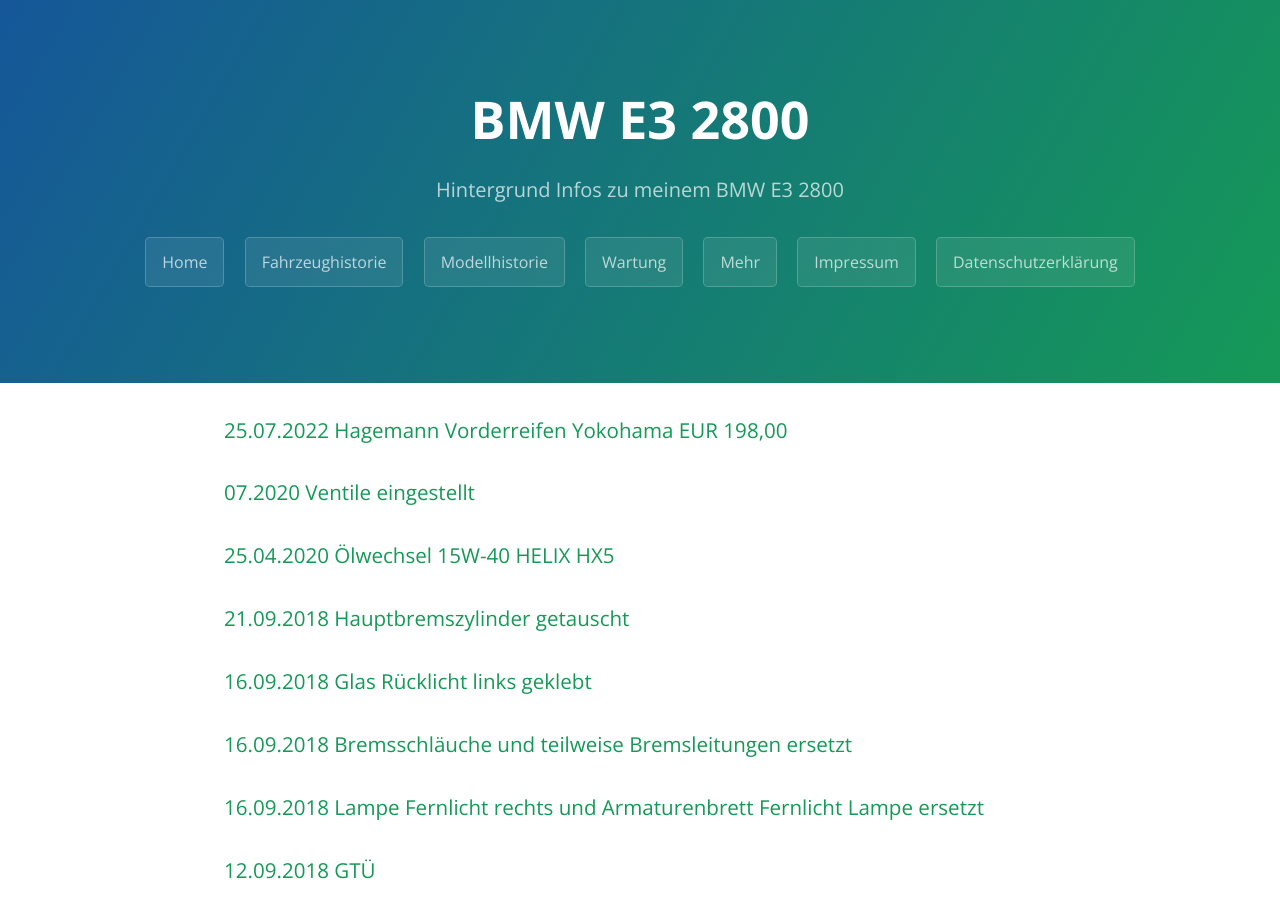
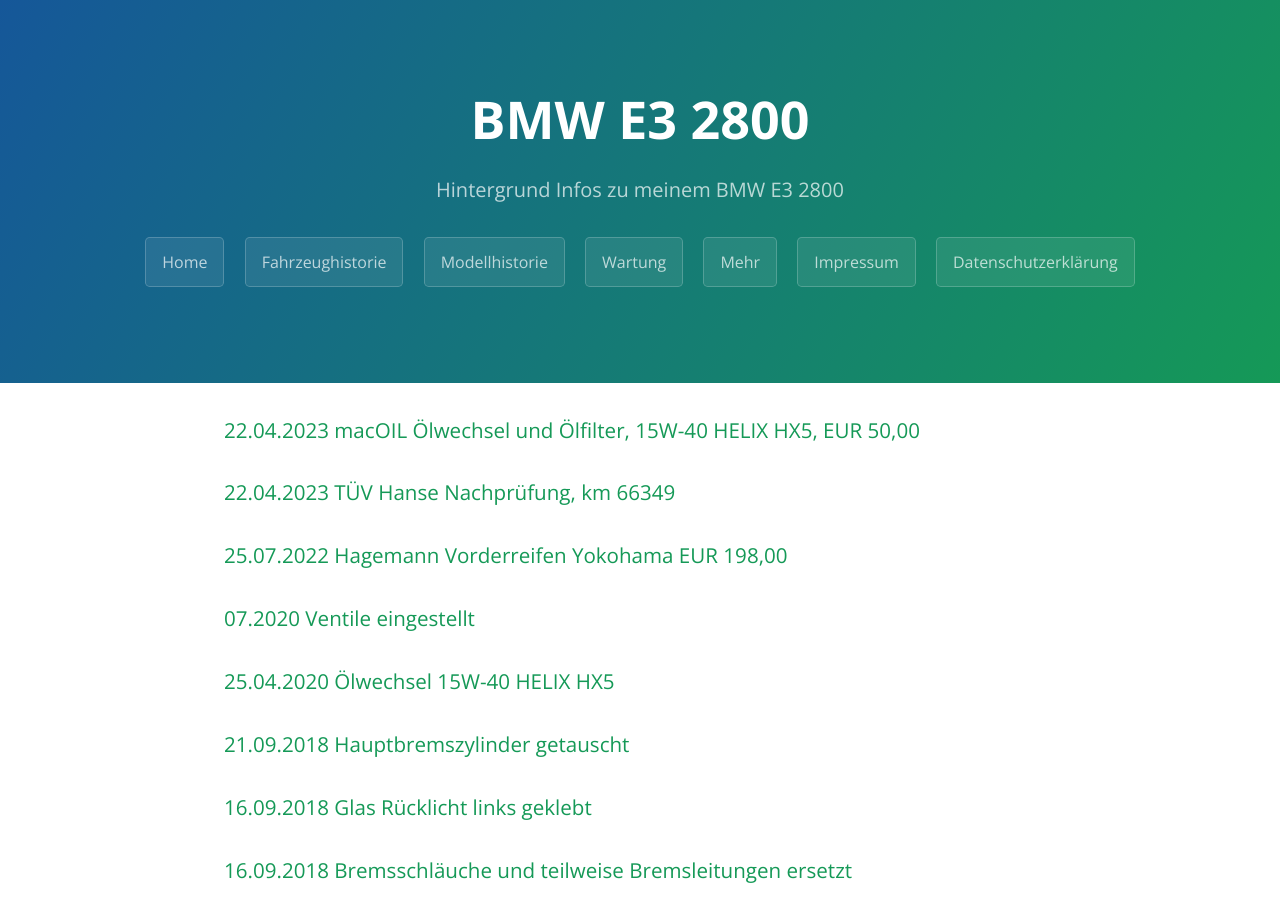
Before and after one commit to trautw/BMW-E3-2800, a Jekyll site: the page built from docs/_pages/03_maintenance.md, in a window 1280 px wide and 900 px high. Built offline with Jekyll 4.4.1, drawn with Linux system fonts in a browser that asks for light colours.

Commit message:
Update 03_maintenance.md

```diff
--- a/docs/_pages/03_maintenance.md
+++ b/docs/_pages/03_maintenance.md
@@ -3,6 +3,10 @@ layout: default
 title: Wartung
 permalink: /maintenance/
 ---
+
+### 22.04.2023 macOIL Ölwechsel und Ölfilter, 15W-40 HELIX HX5, EUR 50,00
+
+### 22.04.2023 TÜV Hanse Nachprüfung, km 66349
 
 ### 25.07.2022 Hagemann Vorderreifen Yokohama EUR 198,00
 
```
